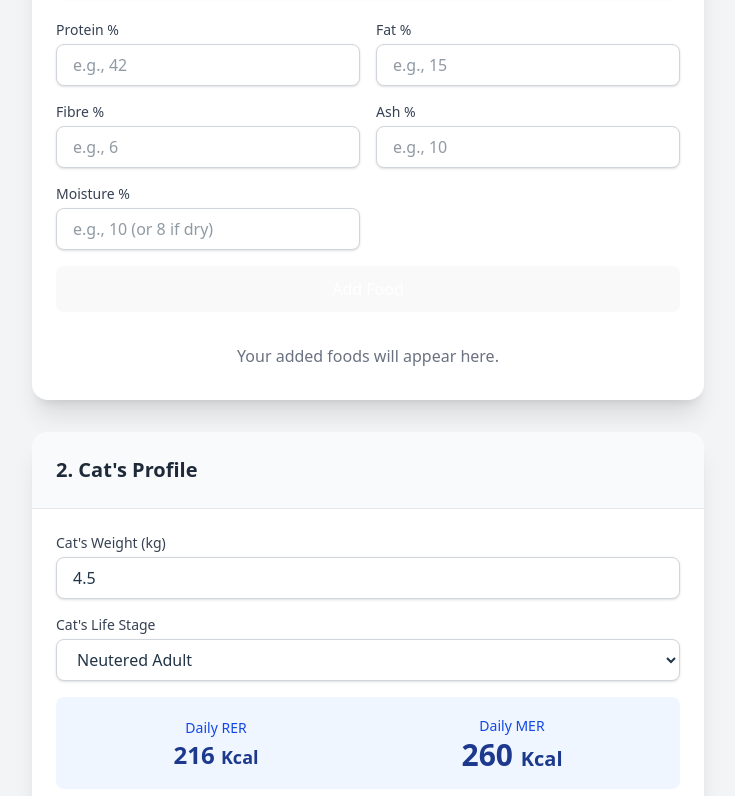
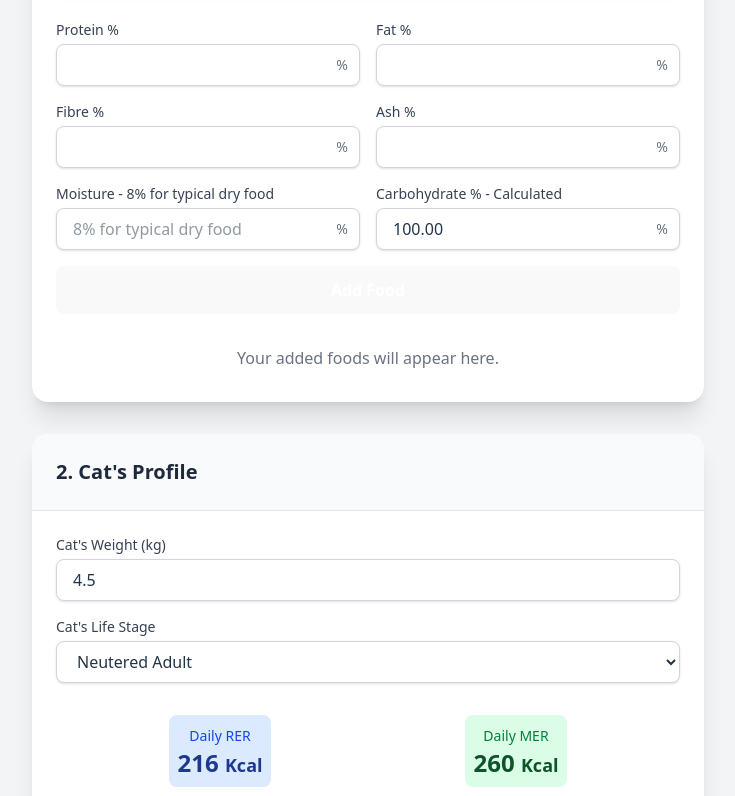
Before and after one commit to mysteriousHerb/Catlories, a React (Vite) app: page / in a window 1280 px wide. Shown: the part 664-1460 px from the top of the page, without its empty margins (272-1007 px from the left). Built offline with nearby package versions, Linux system fonts and the light colour scheme.

Commit message:
calculate carbs of food, improve the visual presentation of foods

```diff
--- a/src/App.jsx
+++ b/src/App.jsx
@@ -11,6 +11,11 @@ const FOOD_LIBRARY = [
   { id: 'katkin_splash', name: 'Katkin Splash', protein: 16.6, fat: 6.8, fibre: 0, ash: 2.3, moisture: 73.3 },
   { id: 'katkin_quack', name: 'Katkin Quack', protein: 18.8, fat: 6.2, fibre: 0.1, ash: 2.2, moisture: 72.8 },
   { id: 'katkin_oink', name: 'Katkin Oink', protein: 17.2, fat: 10.2, fibre: 0.1, ash: 2.4, moisture: 69.9 },
+  { id: 'orijen_fit_trim_cat', name: 'ORIJEN Fit Trim Cat', protein: 42, fat: 15, fibre: 6, ash: 10, moisture: 10 },
+  { id: 'orijen_original_cat', name: 'ORIJEN Original Cat', protein: 40, fat: 20, fibre: 3, ash: 8, moisture: 10 },
+  { id: 'orijen_six_fish_cat', name: 'ORIJEN Six Fish Cat', protein: 40, fat: 19, fibre: 3, ash: 9, moisture: 10 },
+  { id: 'royal_canin_dental_adult_dry_cat_food', name: 'ROYAL CANIN Dental Adult Dry Cat Food', protein: 29, fat: 15, fibre: 5.4, ash: 6.4, moisture: 8 },
+
 ];
 
 
@@ -205,7 +210,7 @@ const FoodLibrarySelector = ({ onAddFood, showMessage, currentFoods }) => {
 
   const handleAddFromLibrary = (food) => {
     const { protein, fat, fibre, ash, moisture } = food;
-    const { kcal, error } = calculateKcal(protein, fat, fibre, ash, moisture);
+    const { kcal, carbs, error } = calculateKcal(protein, fat, fibre, ash, moisture);
 
     if (error) {
       showMessage(`Error calculating Kcal for ${food.name}: ${error}`, 'error');
@@ -222,6 +227,7 @@ const FoodLibrarySelector = ({ onAddFood, showMessage, currentFoods }) => {
       fibre,
       ash,
       moisture,
+      carbs,
     });
     setShowDropdown(false);
     setSearchTerm('');
@@ -282,31 +288,52 @@ const FoodForm = ({ onAddFood, showMessage }) => {
   const [moisture, setMoisture] = useState('');
   const [pasteData, setPasteData] = useState('');
 
+  const carbohydrate = useMemo(() => {
+    const proteinNum = parseFloat(protein) || 0;
+    const fatNum = parseFloat(fat) || 0;
+    const fibreNum = parseFloat(fibre) || 0;
+    const ashNum = parseFloat(ash) || 0;
+    const moistureNum = parseFloat(moisture) || 0;
+    const total = proteinNum + fatNum + fibreNum + ashNum + moistureNum;
+    if (total > 100.1) {
+      return "Over 100%";
+    }
+    return (100 - total).toFixed(2);
+  }, [protein, fat, fibre, ash, moisture]);
+
   const parsePastedData = (data) => {
     const lines = data.split('\n');
     const keywords = {
-      protein: /protein|protéin/i,
-      fat: /fat|fat content|matières grasses|grasa/i,
-      fibre: /fibre|fiber|cellulose|fibra/i,
-      ash: /ash|cendra|cendres|ceniza/i,
+      protein: /crude protein|protein|protéin/i,
+      fat: /fat content|fat|matières grasses|grasa/i,
+      fibre: /crude fibre|fibre|fiber|cellulose|fibra/i,
+      ash: /crude ash|ash|cendra|cendres|ceniza/i,
       moisture: /moisture|humidité|humedad/i,
     };
 
-    const findValue = (regex) => {
-      for (const line of lines) {
+    const findValue = (regex, lines) => {
+      for (let i = 0; i < lines.length; i++) {
+        const line = lines[i];
         if (regex.test(line)) {
-          const match = line.match(/(\d+(\.\d+)?)\s*%/);
+          // Check current line for a value
+          let match = line.match(/(\d+(\.\d+)?)\s*%/);
           if (match) return match[1];
+
+          // If no value, check the next line (if it exists)
+          if (i + 1 < lines.length) {
+            match = lines[i + 1].match(/(\d+(\.\d+)?)\s*%/);
+            if (match) return match[1];
+          }
         }
       }
       return '';
     };
 
-    setProtein(findValue(keywords.protein));
-    setFat(findValue(keywords.fat));
-    setFibre(findValue(keywords.fibre));
-    setAsh(findValue(keywords.ash));
-    setMoisture(findValue(keywords.moisture));
+    setProtein(findValue(keywords.protein, lines));
+    setFat(findValue(keywords.fat, lines));
+    setFibre(findValue(keywords.fibre, lines));
+    setAsh(findValue(keywords.ash, lines));
+    setMoisture(findValue(keywords.moisture, lines));
   };
 
   const handlePasteChange = (e) => {
@@ -354,6 +381,7 @@ const FoodForm = ({ onAddFood, showMessage }) => {
       fibre: fibreNum,
       ash: ashNum,
       moisture: moistureNum,
+      carbs,
     });
 
     // Clear form
@@ -394,45 +422,58 @@ e.g., 'Protein 42%', 'Fat 15%'"
           type="number"
           value={protein}
           onChange={(e) => setProtein(e.target.value)}
-          placeholder="e.g., 42"
+          placeholder=""
           min="0"
           step="0.1"
+          adornment="%"
         />
         <Input
           label="Fat %"
           type="number"
           value={fat}
           onChange={(e) => setFat(e.target.value)}
-          placeholder="e.g., 15"
+          placeholder=""
           min="0"
           step="0.1"
+          adornment="%"
         />
         <Input
           label="Fibre %"
           type="number"
           value={fibre}
           onChange={(e) => setFibre(e.target.value)}
-          placeholder="e.g., 6"
+          placeholder=""
           min="0"
           step="0.1"
+          adornment="%"
         />
         <Input
           label="Ash %"
           type="number"
           value={ash}
           onChange={(e) => setAsh(e.target.value)}
-          placeholder="e.g., 10"
+          placeholder=""
           min="0"
           step="0.1"
+          adornment="%"
         />
         <Input
-          label="Moisture %"
+          label="Moisture - 8% for typical dry food"
           type="number"
           value={moisture}
           onChange={(e) => setMoisture(e.target.value)}
-          placeholder="e.g., 10 (or 8 if dry)"
+          placeholder="8% for typical dry food"
           min="0"
           step="0.1"
+          adornment="%"
+        />
+        <Input
+          label="Carbohydrate % - Calculated"
+          type="text"
+          value={carbohydrate}
+          readOnly
+          inputClassName="bg-gray-200 cursor-not-allowed"
+          adornment="%"
         />
       </div>
       <Button type="submit" variant="primary">Add Food</Button>
@@ -473,18 +514,18 @@ const CatProfile = ({ weight, activityLevel, onWeightChange, onAttributeChange }
         </select>
       </div>
 
-      <div className="text-center p-4 bg-blue-50 rounded-lg space-y-2">
+      <div className="text-center p-4  rounded-lg space-y-2">
         <div className="flex justify-around items-center">
-          <div>
+          <div className="bg-blue-100 p-2 rounded-lg">
             <span className="text-sm text-blue-700">Daily RER</span>
             <h4 className="text-2xl font-bold text-blue-900">
               {rer.toFixed(0)} <span className="text-lg">Kcal</span>
             </h4>
           </div>
-          <div>
-            <span className="text-sm text-blue-700">Daily MER</span>
-            <h4 className="text-3xl font-bold text-blue-900">
-              {mer.toFixed(0)} <span className="text-xl">Kcal</span>
+          <div className="bg-green-100 p-2 rounded-lg">
+            <span className="text-sm text-green-700">Daily MER</span>
+            <h4 className="text-2xl font-bold text-green-900">
+              {mer.toFixed(0)} <span className="text-lg">Kcal</span>
             </h4>
           </div>
         </div>
@@ -715,7 +756,7 @@ function App() {
     }
 
     // Format as a string object with generated ID
-    const detailsString = `{ id: '${food.name.toLowerCase().replace(/ /g, '_')}', name: '${food.name}', protein: ${food.protein}, fat: ${food.fat}, fibre: ${food.fibre}, ash: ${food.ash}, moisture: ${food.moisture} },`;
+    const detailsString = `{ id: '${food.name.toLowerCase().replace(/ /g, '_')}', name: '${food.name}', protein: ${food.protein}, fat: ${food.fat}, fibre: ${food.fibre}, ash: ${food.ash}, moisture: ${food.moisture}, carbs: ${food.carbs.toFixed(2)} },`;
 
     // Use a temporary textarea to copy to clipboard (works in iFrames)
     const textArea = document.createElement('textarea');
@@ -820,31 +861,48 @@ function App() {
             <h4 className="text-lg font-semibold text-gray-700 mb-3">Or Add Manually</h4>
             <FoodForm onAddFood={handleAddFood} showMessage={showMessage} />
 
-            <div className="mt-6 space-y-2">
-              {foods.length === 0 && (
+            <div className="mt-6 overflow-x-auto">
+              {foods.length === 0 ? (
                 <p className="text-gray-500 text-center p-2">Your added foods will appear here.</p>
-              )}
+              ) : (
+                <table className="min-w-full divide-y divide-gray-200">
+                  <thead className="bg-gray-50">
+                    <tr>
+                      <th scope="col" className="px-6 py-3 text-left text-xs font-medium text-gray-500 uppercase tracking-wider">Name</th>
+                      <th scope="col" className="px-6 py-3 text-center text-xs font-medium text-gray-500 uppercase tracking-wider">Kcal/100g</th>
+                      <th scope="col" className="px-6 py-3 text-center text-xs font-medium text-gray-500 uppercase tracking-wider">Carbs</th>
+                      <th scope="col" className="relative px-6 py-3">
+                        <span className="sr-only">Remove</span>
+                      </th>
+                    </tr>
+                  </thead>
+                  <tbody className="bg-white divide-y divide-gray-200">
                     {foods.map(food => (
-                <div key={food.id} className="flex justify-between items-center p-3 bg-gray-50 rounded-lg">
-                  <span className="font-medium text-gray-800">{food.name}</span>
-                  <div className="text-right flex items-center space-x-2">
-                    <span className="text-sm font-bold text-gray-600">{food.kcalPer100g.toFixed(0)} Kcal/100g</span>
-                    <button
+                      <tr
+                        key={food.id}
+                        className="hover:bg-gray-100 cursor-pointer"
                         onClick={() => handleCopyDetails(food)}
-                      className="text-blue-500 hover:text-blue-700 text-sm font-semibold"
                         title="Copy details as code"
                       >
-                      Copy
-                    </button>
+                        <td className="px-6 py-4 whitespace-nowrap text-sm font-medium text-gray-900">{food.name}</td>
+                        <td className="px-6 py-4 whitespace-nowrap text-sm text-gray-500 text-center">{food.kcalPer100g.toFixed(0)}</td>
+                        <td className="px-6 py-4 whitespace-nowrap text-sm text-gray-500 text-center">{food.carbs !== undefined ? `${food.carbs.toFixed(1)}%` : 'N/A'}</td>
+                        <td className="px-6 py-4 whitespace-nowrap text-right text-sm font-medium">
                           <button
-                      onClick={() => deleteFood(food.id)}
-                      className="text-red-500 hover:text-red-700 text-sm font-semibold"
+                            onClick={(e) => {
+                              e.stopPropagation();
+                              deleteFood(food.id);
+                            }}
+                            className="text-red-600 hover:text-red-900"
                           >
                             Remove
                           </button>
-                  </div>
-                </div>
+                        </td>
+                      </tr>
                     ))}
+                  </tbody>
+                </table>
+              )}
             </div>
           </Card>
 
@@ -873,7 +931,7 @@ function App() {
                     </div>
                     <button
                       onClick={() => deleteMeal(meal.id)}
-                      className="text-red-500 hover:text-red-700 text-sm font-semibold"
+                      className="bg-red-100 hover:bg-red-200 text-red-800 text-sm font-bold py-1 px-2 rounded"
                     >
                       Remove
                     </button>
--- a/src/index.css
+++ b/src/index.css
@@ -56,35 +56,3 @@ h1 {
   font-size: 3.2em;
   line-height: 1.1;
 }
-
-button {
-  border-radius: 8px;
-  border: 1px solid transparent;
-  padding: 0.6em 1.2em;
-  font-size: 1em;
-  font-weight: 500;
-  font-family: inherit;
-  background-color: #1a1a1a;
-  cursor: pointer;
-  transition: border-color 0.25s;
-}
-button:hover {
-  border-color: #646cff;
-}
-button:focus,
-button:focus-visible {
-  outline: 4px auto -webkit-focus-ring-color;
-}
-
-@media (prefers-color-scheme: light) {
-  :root {
-    color: #213547;
-    background-color: #ffffff;
-  }
-  a:hover {
-    color: #747bff;
-  }
-  button {
-    background-color: #f9f9f9;
-  }
-}
```
Lines whose indentation alone changed are shown as unchanged.
